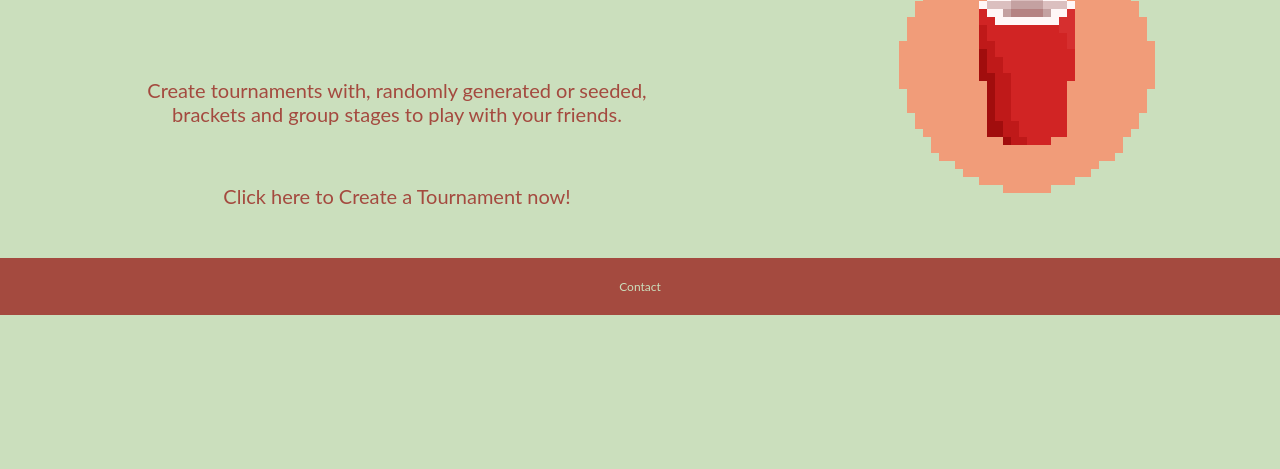
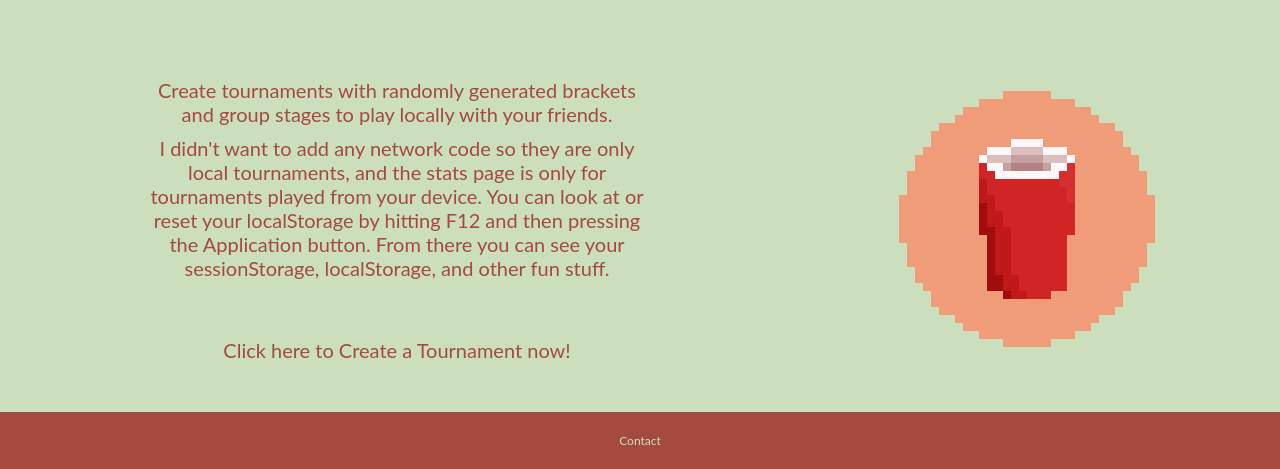
Before and after one commit to nmcassa/tournament-website-project, a plain HTML site: page index.html in a window 1280 px wide. Shown: the part 407-876 px from the top of the page. Before the commit the page ends 800 px from the top, so only its background shows below. Drawn offline with Linux system fonts and the light colour scheme.

Commit message:
index update

```diff
--- a/index.html
+++ b/index.html
@@ -23,7 +23,8 @@
 		<section>
 			<div>
 				<h3>Easily customizable tournaments!</h3><br></br>
-				<p>Create tournaments with, randomly generated or seeded, brackets and group stages to play with your friends.</p>
+				<p>Create tournaments with randomly generated brackets and group stages to play locally with your friends.</p>
+				<p>I didn't want to add any network code so they are only local tournaments, and the stats page is only for tournaments played from your device. You can look at or reset your localStorage by hitting F12 and then pressing the Application button. From there you can see your sessionStorage, localStorage, and other fun stuff.</p>
 				<br></br>
 				<a href="html\create.html">Click here to Create a Tournament now!</a>
 			</div>
```
